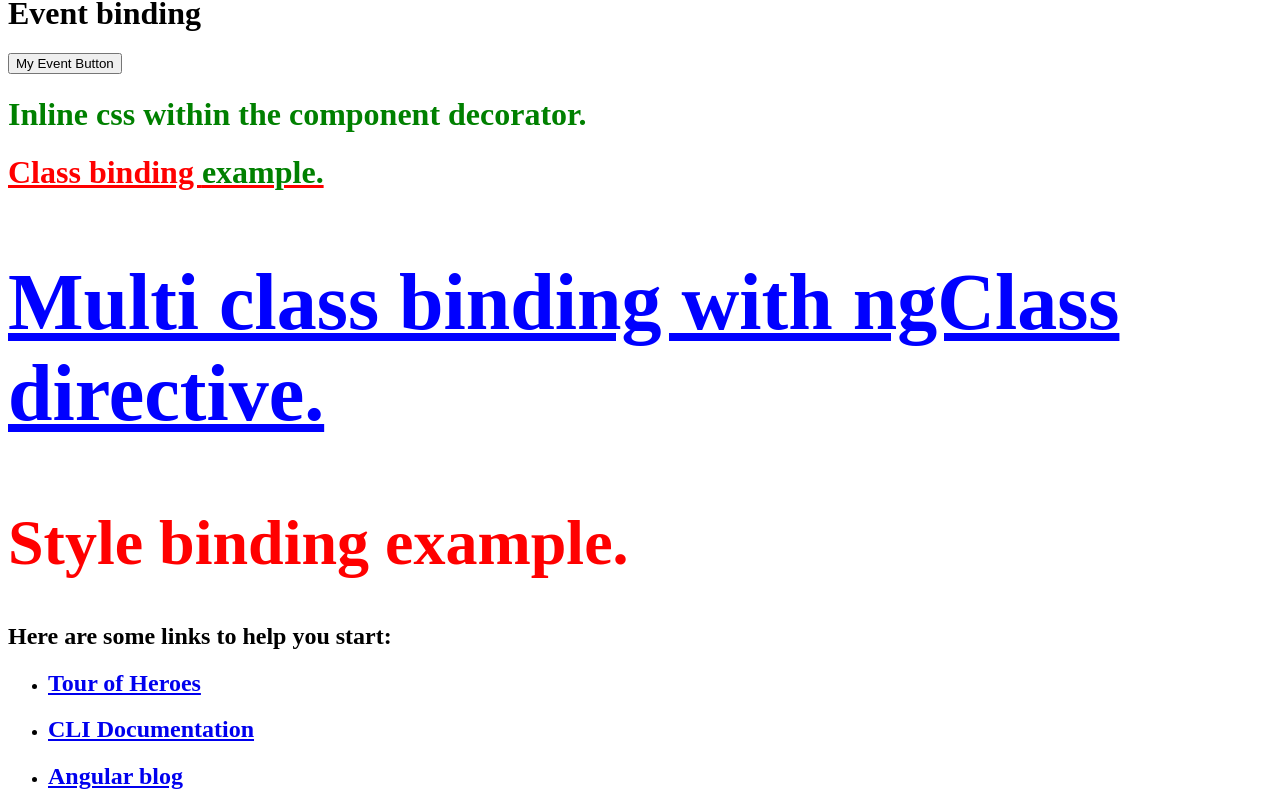
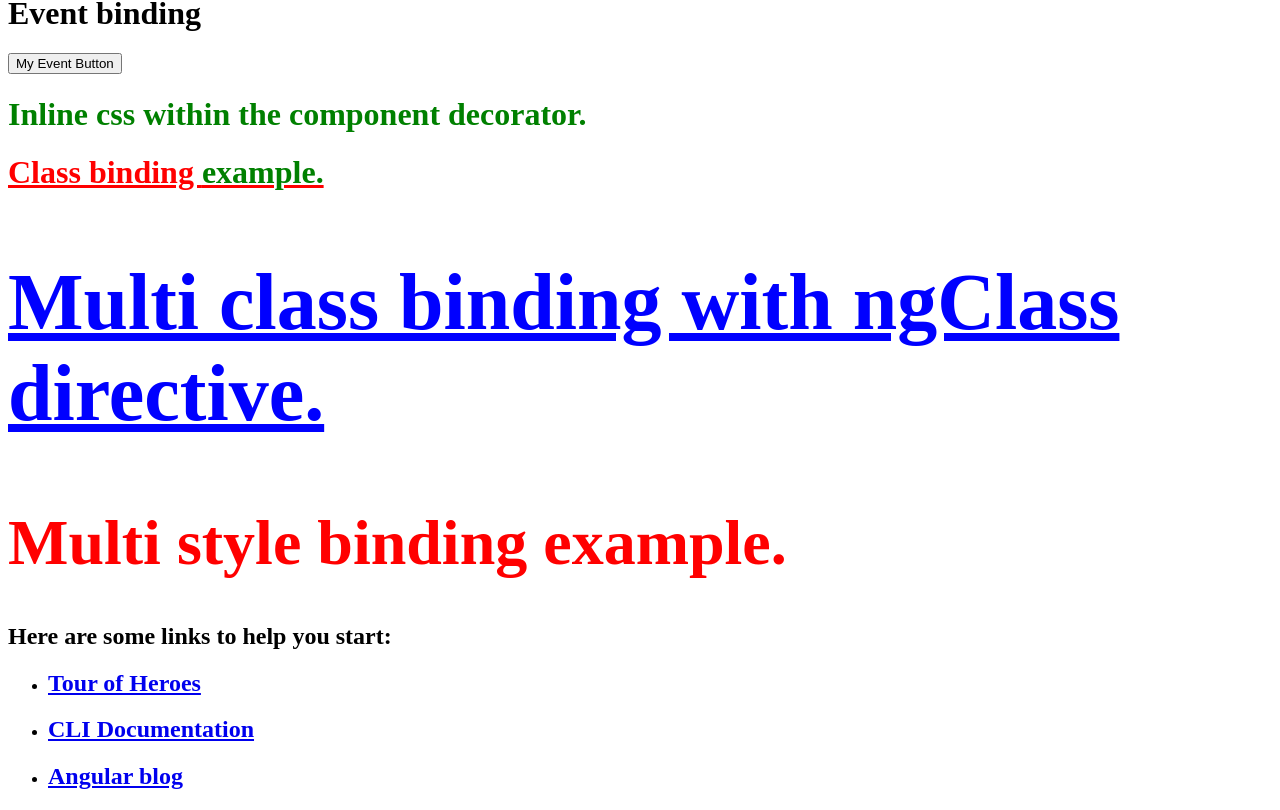
Before and after one commit to varvarasd/my-dream-app, an Angular app: page / in a window 1280 px wide. Shown: the part 1274-2084 px from the top of the page. Built offline with nearby package versions, Linux system fonts and the light colour scheme.

Commit message:
multi style binding with ngStyle directive

```diff
--- a/src/app/style-binding/style-binding.component.ts
+++ b/src/app/style-binding/style-binding.component.ts
@@ -4,7 +4,7 @@ import { Component, OnInit } from '@angular/core';
   selector: 'app-style-binding',
   template: `
 
-    <h1 [ngStyle]="titleStyles">Style binding example.</h1>
+    <h1 [ngStyle]="titleStyles">Multi style binding example.</h1>
 
   `,
   styles: [`
```
